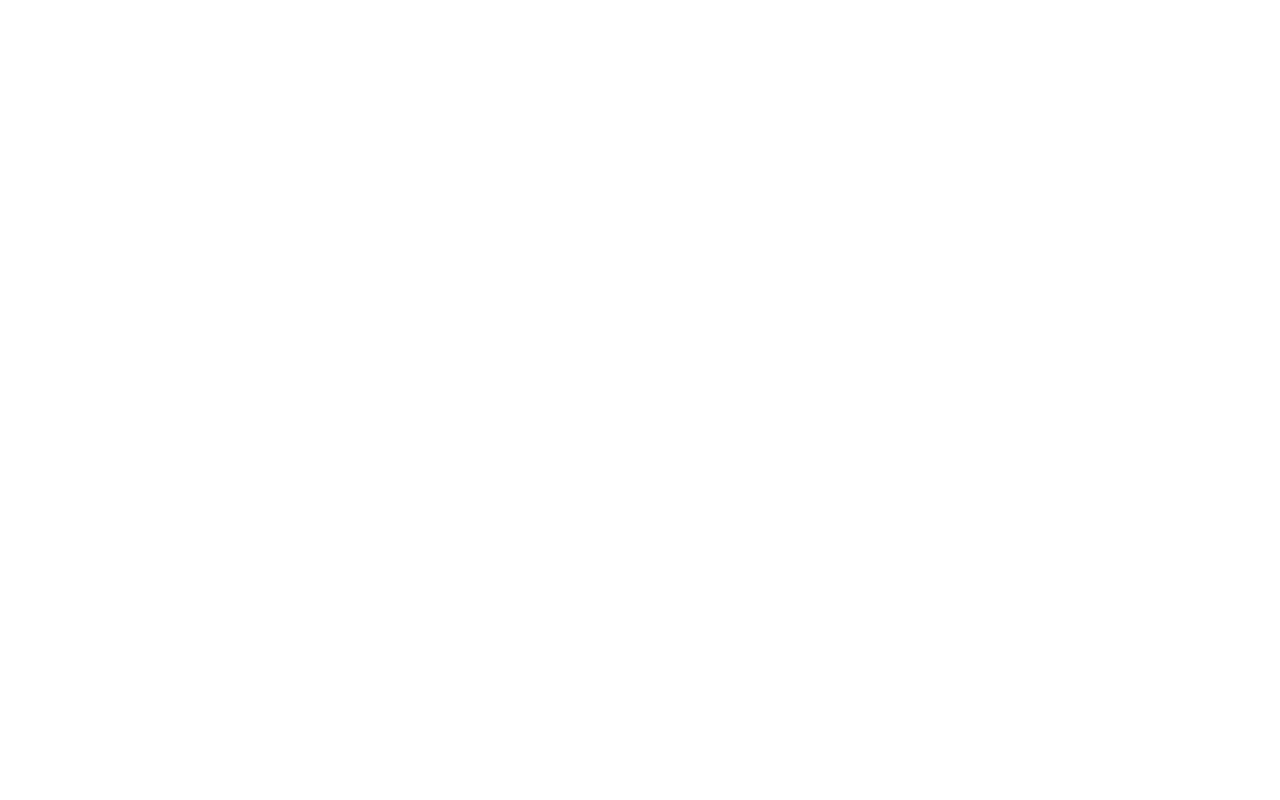
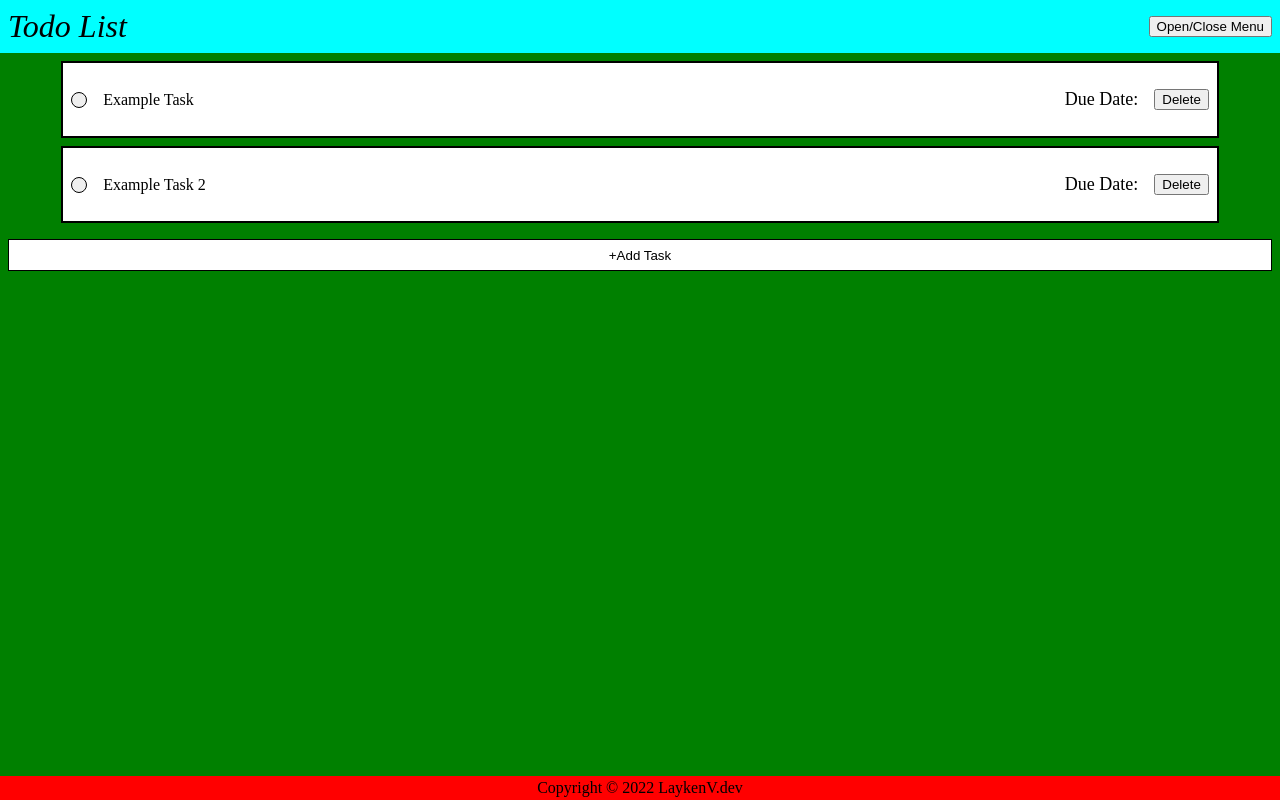
Before and after one commit to LaykenV/todolist, a plain HTML site: page index.html in a window 1280 px wide. Drawn offline with Linux system fonts and the light colour scheme.

Commit message:
barebones html and css

```diff
--- a/index.html
+++ b/index.html
@@ -9,6 +9,45 @@
     <script src="main.js" defer></script>
 </head>
 <body>
-
+   <div class="container">
+       <header>
+           <div class="headertext">Todo List</div>
+           <button class="dropbutton">Open/Close Menu</button>
+       </header>
+       <main>
+           <div class="dropdown">
+                <div class="dates">
+                    <div class="dropdownbutton" id="alldates">All Tasks</div>
+                    <div class="dropdownbutton" id="todaydate">Today's Tasks</div>
+                    <div class="dropdownbutton" id="thisweek">This Week's Tasks</div>
+                </div>
+                <div class="projects">
+                    <div class="projectselector">
+                        <p>Projects:</p>
+                        <div class="dropdownbutton" id="exampleproject">Example Project</div>
+                    </div>
+                    <button class="dropdownbutton" id="addproject"><span>+</span>Add Project</button>
+                </div>
+           </div>
+           <div class="tasksmenu">
+                <div class="tasklist">
+                    <div class="task" id="exampletask">
+                        <button class="taskbutton"></button>
+                        <p class="taskdesc">Example Task</p>
+                        <p class="taskdate">Due Date:</p>
+                        <button class="taskdelete">Delete</button>
+                    </div>
+                    <div class="task" id="exampletask2">
+                        <button class="taskbutton"></button>
+                        <p class="taskdesc">Example Task 2</p>
+                        <p class="taskdate">Due Date:</p>
+                        <button class="taskdelete">Delete</button>
+                    </div>
+                </div>
+                <button class="dropdownbutton" id="addtask"><span>+</span>Add Task</button>
+           </div>
+       </main>
+       <footer>Copyright © 2022 LaykenV.dev</footer>
+   </div>
 </body>
 </html>
--- a/style.css
+++ b/style.css
@@ -0,0 +1,153 @@
+body {
+    padding: 0;
+    margin: 0;
+}
+
+.container {
+    display: flex;
+    flex-direction: column;
+    min-height: 100vh;
+}
+
+header {
+    display: flex;
+    justify-content: space-between;
+    align-items: center;
+    height: 10%;
+    padding: .5rem;
+    background-color: aqua;
+}
+
+.headertext {
+    font-size: xx-large;
+    font-style: italic;
+}
+
+.dropbutton {
+
+}
+
+main {
+    flex-grow: 1;
+    display: flex;
+    flex-direction: column;
+    height: 100%;
+    background-color: blue;
+}
+
+.dropdown {
+    display: flex;
+    flex-direction: column;
+    background-color: yellow;
+    padding: .5rem;
+}
+
+.dates {
+    display: flex;
+    flex-direction: column;
+    justify-content: center;
+    gap: 1rem;
+    align-items: center;
+}
+
+.dropdownbutton {
+    width: 12rem;
+    background-color: white;
+    height: 2rem;
+    border: 1px solid black;
+    text-align: center;
+    padding: .1rem;
+    display: flex;
+    justify-content: center;
+    align-items: center;
+}
+
+.projects {
+    display: flex;
+    flex-direction: column;
+    justify-content: center;
+    align-items: center;
+    gap: 1rem;
+}
+
+.projectselector {
+    display: flex;
+    flex-direction: column;
+    align-items: center;
+    justify-content: flex-start;
+    width: 100%;
+    gap: .7rem;
+}
+
+.projectselector > p {
+    font-style: italic;
+    font-size: x-large;
+    margin-top: .5rem;
+    margin-bottom: 0;
+}
+
+#addproject {
+    width: 100%;
+}
+
+.tasksmenu {
+    display: flex;
+    flex-direction: column;
+    justify-content: flex-start;
+    gap: 1rem;
+    background-color: green;
+    flex-grow: 1;
+    padding: .5rem;
+}
+
+.tasklist {
+    display: flex;
+    flex-direction: column;
+    align-items: center;
+    justify-content: flex-start;
+    gap: .5rem;
+}
+
+.task {
+    display: flex;
+    justify-content: space-around;
+    align-items: center;
+    width: 90%;
+    background-color: white;
+    border: 2px solid black;
+    padding: .5rem;
+    gap: 1rem;
+}
+
+.taskdesc {
+    flex-grow: 1;
+}
+
+.taskdate {
+    font-size: large;
+}
+
+.taskbutton {
+    height: 1rem;
+    width: 1rem;
+    border: 1px solid black;
+    border-radius: 1rem;
+}
+
+#addtask {
+    width: 100%;
+}
+
+
+footer {
+    background-color: red;
+    height: 5%;
+    display: flex;
+    justify-content: center;
+    align-items: center;
+    padding: .2rem;
+}
+
+.gone {
+    display: none;
+}
```
Also changed, not shown: main.js (+2 -1 lines).
